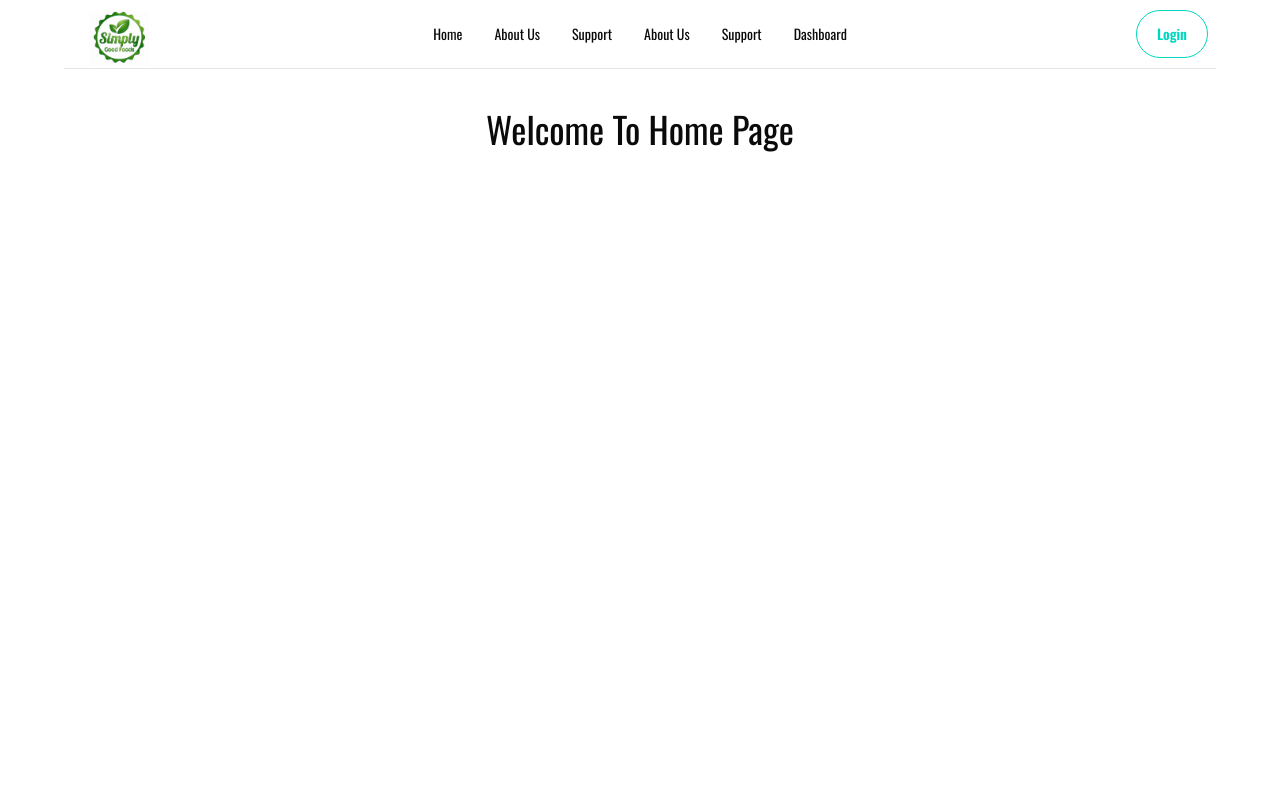
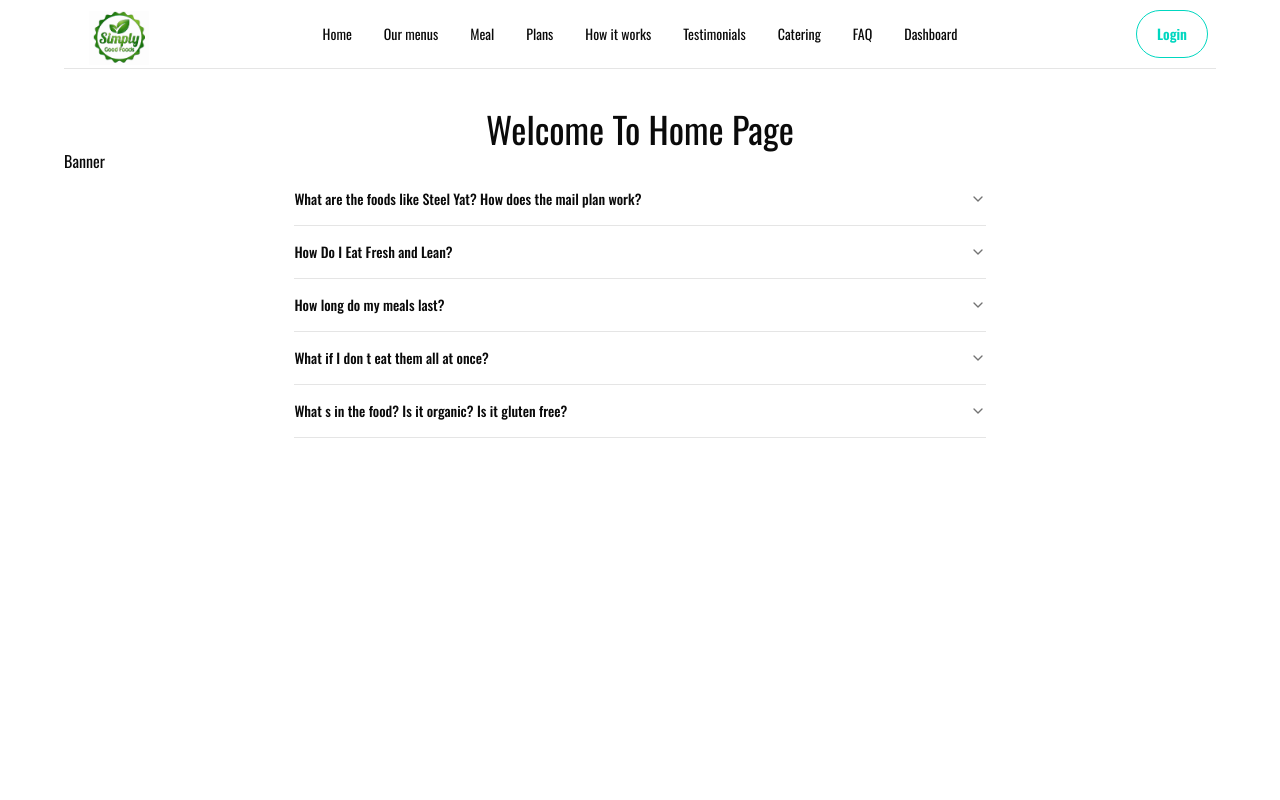
Before and after one commit to shejanNizam/job-project-client, a Next.js app: page / in a window 1280 px wide. Shown: the top 800 px of the page. Built offline with nearby package versions, Linux system fonts and the light colour scheme; no server answers.

Commit message:
accordian added

```diff
--- a/package.json
+++ b/package.json
@@ -1,5 +1,5 @@
 {
-  "name": "nextjs-authentication",
+  "name": "job-project",
   "version": "0.1.0",
   "private": true,
   "scripts": {
@@ -9,6 +9,7 @@
     "lint": "next lint"
   },
   "dependencies": {
+    "@radix-ui/react-accordion": "^1.2.1",
     "@radix-ui/react-slot": "^1.1.0",
     "class-variance-authority": "^0.7.0",
     "clsx": "^2.1.1",
--- a/src/app/layout.tsx
+++ b/src/app/layout.tsx
@@ -7,7 +7,7 @@
 import "./globals.css";
 
 export const metadata: Metadata = {
-  title: "Next Auth",
+  title: "Simply Good Food",
   description: "Generated by create next app",
 };
 
--- a/src/app/page.tsx
+++ b/src/app/page.tsx
@@ -1,7 +1,33 @@
+import Accordian from "@/components/Home/Accordian";
+import Banner from "@/components/Home/Banner";
+
 const HomePage = () => {
   return (
     <div>
       <h1 className="text-4xl text-center mt-10">Welcome To Home Page</h1>
+      <Banner />
+      <>
+        <Accordian
+          accordionTrigger="What are the foods like Steel Yat? How does the mail plan work?"
+          accordionContent="Lorem ipsum dolor sit amet consectetur adipisicing elit. Totam suscipit pariatur omnis ea iure adipisci, soluta voluptas vel laboriosam est fuga minus expedita hic obcaecati quas corporis eaque! Laborum, aliquid obcaecati quas corporis eaque! Laborum, aliquid."
+        />
+        <Accordian
+          accordionTrigger="How Do I Eat Fresh and Lean?"
+          accordionContent="Lorem ipsum dolor sit amet consectetur adipisicing elit. Totam suscipit pariatur omnis ea iure adipisci, soluta voluptas vel laboriosam est fuga minus expedita hic obcaecati quas corporis eaque! Laborum, aliquid obcaecati quas corporis eaque! Laborum, aliquid."
+        />
+        <Accordian
+          accordionTrigger="How long do my meals last?"
+          accordionContent="Lorem ipsum dolor sit amet consectetur adipisicing elit. Totam suscipit pariatur omnis ea iure adipisci, soluta voluptas vel laboriosam est fuga minus expedita hic obcaecati quas corporis eaque! Laborum, aliquid obcaecati quas corporis eaque! Laborum, aliquid."
+        />
+        <Accordian
+          accordionTrigger="What if I don t eat them all at once?"
+          accordionContent="Lorem ipsum dolor sit amet consectetur adipisicing elit. Totam suscipit pariatur omnis ea iure adipisci, soluta voluptas vel laboriosam est fuga minus expedita hic obcaecati quas corporis eaque! Laborum, aliquid obcaecati quas corporis eaque! Laborum, aliquid."
+        />
+        <Accordian
+          accordionTrigger="What s in the food? Is it organic? Is it gluten free?"
+          accordionContent="Lorem ipsum dolor sit amet consectetur adipisicing elit. Totam suscipit pariatur omnis ea iure adipisci, soluta voluptas vel laboriosam est fuga minus expedita hic obcaecati quas corporis eaque! Laborum, aliquid obcaecati quas corporis eaque! Laborum, aliquid."
+        />
+      </>
     </div>
   );
 };
--- /dev/null
+++ b/src/components/Home/Accordian.tsx
@@ -0,0 +1,27 @@
+import {
+  Accordion,
+  AccordionContent,
+  AccordionItem,
+  AccordionTrigger,
+} from "@/components/ui/accordion";
+
+type PropType = {
+  accordionTrigger: string;
+  accordionContent: string;
+};
+
+export default function Accordian({
+  accordionTrigger,
+  accordionContent,
+}: PropType) {
+  return (
+    <div className="w-[60%] mx-auto ">
+      <Accordion type="single" collapsible>
+        <AccordionItem value="item-1">
+          <AccordionTrigger> {accordionTrigger} </AccordionTrigger>
+          <AccordionContent>{accordionContent}</AccordionContent>
+        </AccordionItem>
+      </Accordion>
+    </div>
+  );
+}
--- /dev/null
+++ b/src/components/Home/Banner.tsx
@@ -0,0 +1,7 @@
+export default function Banner() {
+  return (
+    <>
+      <div>Banner</div>
+    </>
+  );
+}
--- a/src/components/shared/Navbar.tsx
+++ b/src/components/shared/Navbar.tsx
@@ -19,16 +19,25 @@
         <Link href="/">Home</Link>
       </li>
       <li>
-        <Link href="/about">About Us</Link>
+        <Link href="/menus">Our menus</Link>
       </li>
       <li>
-        <Link href="/support">Support</Link>
+        <Link href="/meal">Meal</Link>
       </li>
       <li>
-        <Link href="/about">About Us</Link>
+        <Link href="/plans">Plans</Link>
       </li>
       <li>
-        <Link href="/support">Support</Link>
+        <Link href="/works">How it works</Link>
+      </li>
+      <li>
+        <Link href="/testimonials">Testimonials</Link>
+      </li>
+      <li>
+        <Link href="/catering">Catering</Link>
+      </li>
+      <li>
+        <Link href="/faq">FAQ</Link>
       </li>
       <li>
         <Link href="/dashboard">Dashboard</Link>
--- /dev/null
+++ b/src/components/ui/accordion.tsx
@@ -0,0 +1,57 @@
+"use client"
+
+import * as React from "react"
+import * as AccordionPrimitive from "@radix-ui/react-accordion"
+import { ChevronDown } from "lucide-react"
+
+import { cn } from "@/lib/utils"
+
+const Accordion = AccordionPrimitive.Root
+
+const AccordionItem = React.forwardRef<
+  React.ElementRef<typeof AccordionPrimitive.Item>,
+  React.ComponentPropsWithoutRef<typeof AccordionPrimitive.Item>
+>(({ className, ...props }, ref) => (
+  <AccordionPrimitive.Item
+    ref={ref}
+    className={cn("border-b", className)}
+    {...props}
+  />
+))
+AccordionItem.displayName = "AccordionItem"
+
+const AccordionTrigger = React.forwardRef<
+  React.ElementRef<typeof AccordionPrimitive.Trigger>,
+  React.ComponentPropsWithoutRef<typeof AccordionPrimitive.Trigger>
+>(({ className, children, ...props }, ref) => (
+  <AccordionPrimitive.Header className="flex">
+    <AccordionPrimitive.Trigger
+      ref={ref}
+      className={cn(
+        "flex flex-1 items-center justify-between py-4 text-sm font-medium transition-all hover:underline text-left [&[data-state=open]>svg]:rotate-180",
+        className
+      )}
+      {...props}
+    >
+      {children}
+      <ChevronDown className="h-4 w-4 shrink-0 text-muted-foreground transition-transform duration-200" />
+    </AccordionPrimitive.Trigger>
+  </AccordionPrimitive.Header>
+))
+AccordionTrigger.displayName = AccordionPrimitive.Trigger.displayName
+
+const AccordionContent = React.forwardRef<
+  React.ElementRef<typeof AccordionPrimitive.Content>,
+  React.ComponentPropsWithoutRef<typeof AccordionPrimitive.Content>
+>(({ className, children, ...props }, ref) => (
+  <AccordionPrimitive.Content
+    ref={ref}
+    className="overflow-hidden text-sm data-[state=closed]:animate-accordion-up data-[state=open]:animate-accordion-down"
+    {...props}
+  >
+    <div className={cn("pb-4 pt-0", className)}>{children}</div>
+  </AccordionPrimitive.Content>
+))
+AccordionContent.displayName = AccordionPrimitive.Content.displayName
+
+export { Accordion, AccordionItem, AccordionTrigger, AccordionContent }
--- a/tailwind.config.ts
+++ b/tailwind.config.ts
@@ -10,58 +10,79 @@
   theme: {
   	extend: {
   		backgroundImage: {
-        "gradient-radial": "radial-gradient(var(--tw-gradient-stops))",
-        "gradient-conic":
-          "conic-gradient(from 180deg at 50% 50%, var(--tw-gradient-stops))",
+  			'gradient-radial': 'radial-gradient(var(--tw-gradient-stops))',
+  			'gradient-conic': 'conic-gradient(from 180deg at 50% 50%, var(--tw-gradient-stops))'
   		},
   		borderRadius: {
-        lg: "var(--radius)",
-        md: "calc(var(--radius) - 2px)",
-        sm: "calc(var(--radius) - 4px)",
+  			lg: 'var(--radius)',
+  			md: 'calc(var(--radius) - 2px)',
+  			sm: 'calc(var(--radius) - 4px)'
   		},
   		colors: {
-        background: "hsl(var(--background))",
-        foreground: "hsl(var(--foreground))",
+  			background: 'hsl(var(--background))',
+  			foreground: 'hsl(var(--foreground))',
   			card: {
-          DEFAULT: "hsl(var(--card))",
-          foreground: "hsl(var(--card-foreground))",
+  				DEFAULT: 'hsl(var(--card))',
+  				foreground: 'hsl(var(--card-foreground))'
   			},
   			popover: {
-          DEFAULT: "hsl(var(--popover))",
-          foreground: "hsl(var(--popover-foreground))",
+  				DEFAULT: 'hsl(var(--popover))',
+  				foreground: 'hsl(var(--popover-foreground))'
   			},
   			primary: {
-          DEFAULT: "hsl(var(--primary))",
-          foreground: "hsl(var(--primary-foreground))",
+  				DEFAULT: 'hsl(var(--primary))',
+  				foreground: 'hsl(var(--primary-foreground))'
   			},
   			secondary: {
-          DEFAULT: "hsl(var(--secondary))",
-          foreground: "hsl(var(--secondary-foreground))",
+  				DEFAULT: 'hsl(var(--secondary))',
+  				foreground: 'hsl(var(--secondary-foreground))'
   			},
   			muted: {
-          DEFAULT: "hsl(var(--muted))",
-          foreground: "hsl(var(--muted-foreground))",
+  				DEFAULT: 'hsl(var(--muted))',
+  				foreground: 'hsl(var(--muted-foreground))'
   			},
   			accent: {
-          DEFAULT: "hsl(var(--accent))",
-          foreground: "hsl(var(--accent-foreground))",
+  				DEFAULT: 'hsl(var(--accent))',
+  				foreground: 'hsl(var(--accent-foreground))'
   			},
   			destructive: {
-          DEFAULT: "hsl(var(--destructive))",
-          foreground: "hsl(var(--destructive-foreground))",
+  				DEFAULT: 'hsl(var(--destructive))',
+  				foreground: 'hsl(var(--destructive-foreground))'
   			},
-        border: "hsl(var(--border))",
-        input: "hsl(var(--input))",
-        ring: "hsl(var(--ring))",
+  			border: 'hsl(var(--border))',
+  			input: 'hsl(var(--input))',
+  			ring: 'hsl(var(--ring))',
   			chart: {
-          "1": "hsl(var(--chart-1))",
-          "2": "hsl(var(--chart-2))",
-          "3": "hsl(var(--chart-3))",
-          "4": "hsl(var(--chart-4))",
-          "5": "hsl(var(--chart-5))",
+  				'1': 'hsl(var(--chart-1))',
+  				'2': 'hsl(var(--chart-2))',
+  				'3': 'hsl(var(--chart-3))',
+  				'4': 'hsl(var(--chart-4))',
+  				'5': 'hsl(var(--chart-5))'
+  			}
   		},
+  		keyframes: {
+  			'accordion-down': {
+  				from: {
+  					height: '0'
   				},
+  				to: {
+  					height: 'var(--radix-accordion-content-height)'
+  				}
   			},
+  			'accordion-up': {
+  				from: {
+  					height: 'var(--radix-accordion-content-height)'
+  				},
+  				to: {
+  					height: '0'
+  				}
+  			}
+  		},
+  		animation: {
+  			'accordion-down': 'accordion-down 0.2s ease-out',
+  			'accordion-up': 'accordion-up 0.2s ease-out'
+  		}
+  	}
   },
   plugins: [require("daisyui"), require("tailwindcss-animate")],
 };
```
Also changed, not shown: 1 other file (tests, documents, lock files or other folders). Lines whose indentation alone changed are shown as unchanged.
